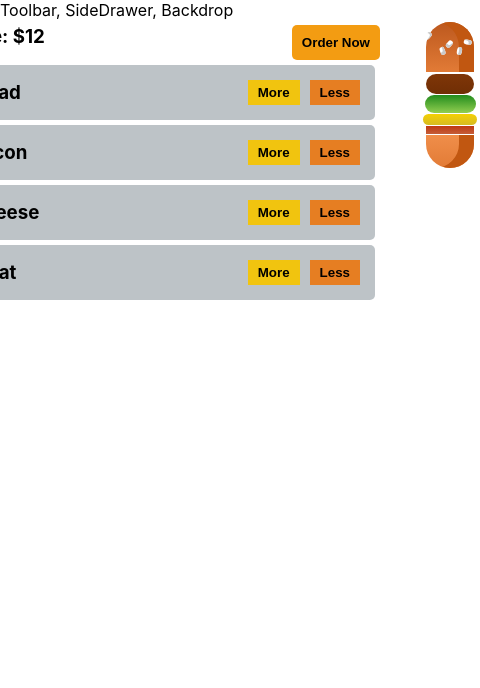
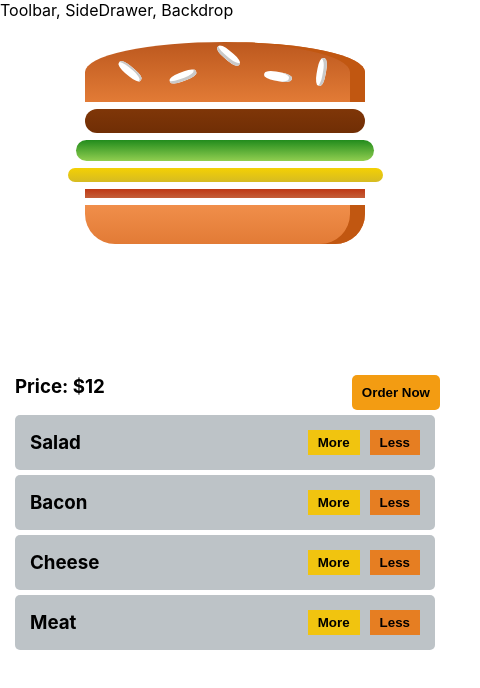
Before and after one commit to LucasSonego/BurgerBuilder, a React (Create React App) app: page / in a window 390 px wide. Shown: the top 688 px of the page, 480 px wide, since content can reach past the window. Built offline with nearby package versions, Linux system fonts and the light colour scheme.

Commit message:
style: responsive styles

```diff
--- a/src/components/Burger/styles.js
+++ b/src/components/Burger/styles.js
@@ -3,14 +3,15 @@ import styled from "styled-components";
 export const BurgerDiv = styled.div`
   grid-area: burger;
   width: 100%;
-  margin: 0 20px 0 40px;
+  margin: 10px;
   height: 250px;
   text-align: center;
   font-weight: bold;
   font-size: 1.2rem;
+  width: 350px;
+  height: 300px;
 
-  @media (min-width: 500px) and (min-height: 400px) {
-    width: 350px;
-    height: 300px;
+  @media (max-width: 850px) {
+    overflow: scroll;
   }
 `;
--- a/src/containers/BurgerBuilder/styles.js
+++ b/src/containers/BurgerBuilder/styles.js
@@ -6,10 +6,29 @@ export const Container = styled.div`
   grid-template-rows: min-content;
   grid-template-areas: "controls burger";
   justify-content: center;
+  grid-gap: 20px;
+  padding: 30px;
+  @media (max-width: 850px) {
+    width: 100%;
+    display: inline-grid;
+    justify-items: center;
+    grid-template-columns: min-content;
+    grid-template-rows: auto;
+    grid-template-areas:
+      "burger"
+      "controls";
+  }
+  @media (max-width: 450px) {
+    padding: 10px;
+    width: auto;
+  }
 `;
 
 export const Controls = styled.div`
   grid-area: controls;
+  @media (max-width: 450px) {
+    width: fit-content;
+  }
 `;
 
 export const OrderButton = styled.button`
@@ -35,9 +54,7 @@ export const Price = styled.h3`
   ${props =>
     props.disabled &&
     css`
-       {
-        color: #7f8c8d;
-        text-decoration: line-through;
-      }
+      color: #7f8c8d;
+      text-decoration: line-through;
     `}
 `;
```
